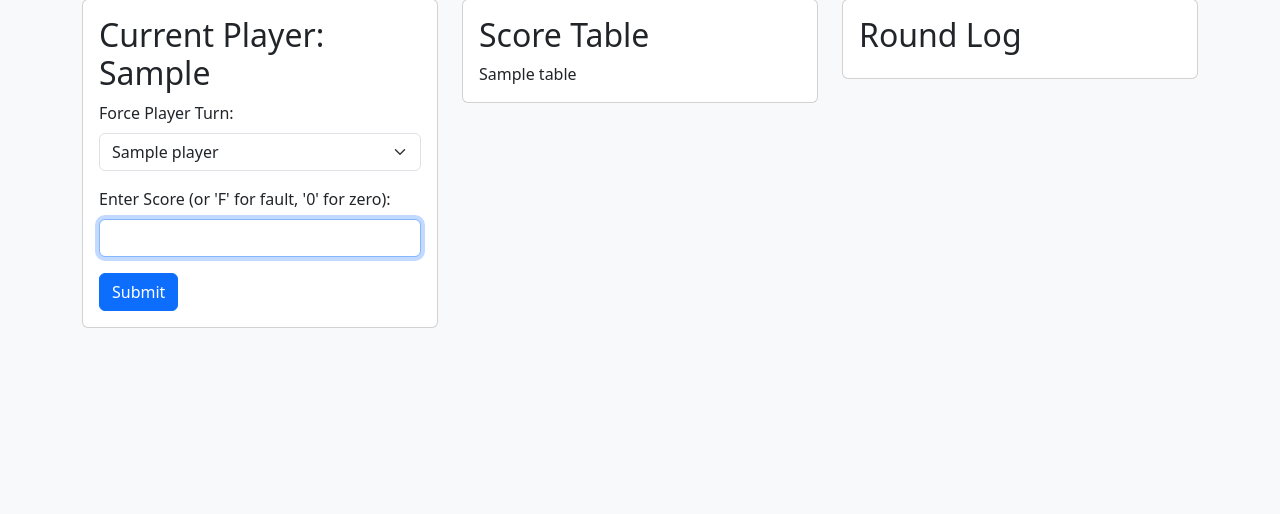
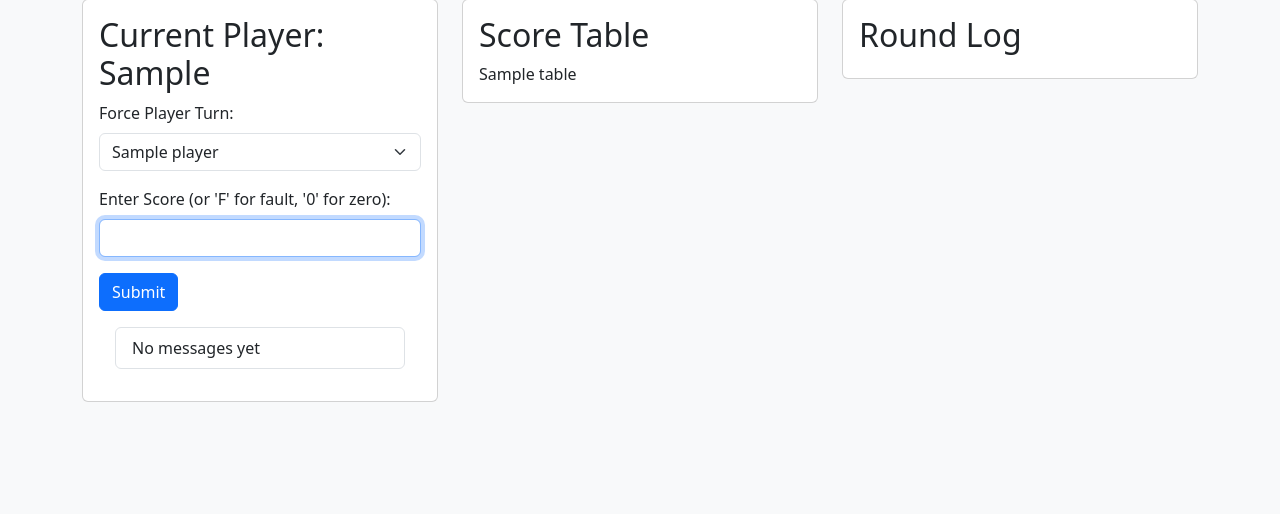
Before and after one commit to Dom19740/Test-5000-Logic, a Flask app: template templates/game.html in a window 1280 px wide. Shown: the part 105-619 px from the top of the page. Run offline with Flask 3, Linux system fonts and the light colour scheme; the template is opened without the code that fills it: most values are stand-ins (such as "Sample title", 1, 10 or a date in 2020).

Commit message:
single message added

```diff
--- a/app.py
+++ b/app.py
@@ -65,12 +65,10 @@ def game():
                 message = (f"\n⚠️  Fault Warning: {player} has 3 faults! Moving to next player.")
                 messages.append(message)
 
-
                 faults[player] = 0  # Reset after 3 faults
                 return redirect(url_for('next_turn'))
             else:
-                player_index = (player_index + 1) % len(players)
-                return redirect(url_for('next_turn'))
+                return redirect(url_for('game'))
 
 
         # Handle "0" for zero points
--- a/templates/game.html
+++ b/templates/game.html
@@ -38,6 +38,19 @@
                             <button type="submit" class="btn btn-primary">Submit</button>
                         </form>
 
+                                <div class="card-body">
+                                    <ul class="list-group">
+                                        {% if messages %}
+                                            <li class="list-group-item">{{ messages[-1] }}</li>
+                                        {% else %}
+                                            <li class="list-group-item">No messages yet</li>
+                                        {% endif %}
+                                    </ul>
+                                </div>
+
+
+
+
                     </div>
                 </div>
             </div>
@@ -69,10 +82,6 @@
             </div>
         </div>
 
-
-
-
-
     </div>
 
     <script src="https://cdn.jsdelivr.net/npm/bootstrap@5.3.2/dist/js/bootstrap.bundle.min.js"></script>
```
